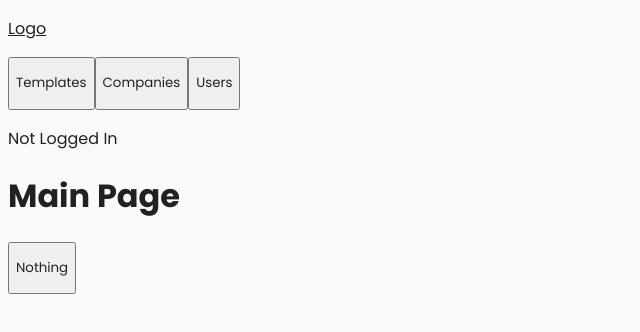
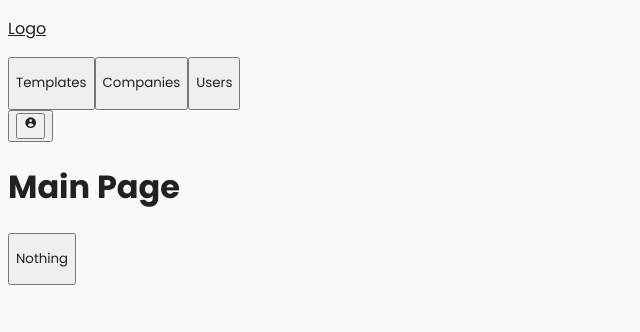
Before and after one commit to SeevProject/webapp, a React (Vite) app: page / in a window 1280 px wide. Shown: the top 332 px of the page, without its empty margins (0-640 px from the left). Built offline with nearby package versions, Linux system fonts and the light colour scheme; no server answers.

Commit message:
Add loading and data for Dropdown

```diff
--- a/src/components/Nav.tsx
+++ b/src/components/Nav.tsx
@@ -4,6 +4,7 @@ import { Link, useNavigate } from "react-router-dom";
 import { Button } from "./Button";
 import { useState } from "react";
 import ProfileDropdown from "./ProfileDropdown";
+import { AiOutlineLoading } from "react-icons/ai";
 
 export function Nav() {
 	const [activeButton, setActiveButton] = useState("templates");
@@ -65,15 +66,14 @@ export function Nav() {
 				</div>
 				{/* Three buttons inside the admin route End */}
 
-				<div className="flex flex-row gap-2">
-					{userInfoQuery.isLoading ? (
-						<p>Loading...</p>
-					) : !userInfoQuery.data ? (
-						<p>Not Logged In</p>
-					) : (
-						<ProfileDropdown />
-					)}
-				</div>
+				{/* The dropdown */}
+				{userInfoQuery.isLoading ? (
+					<AiOutlineLoading className="h-8 w-8 animate-spin" />
+				) : !userInfoQuery.data ? (
+					<ProfileDropdown notLoggedIn />
+				) : (
+					<ProfileDropdown />
+				)}
 			</div>
 		</div>
 	);
--- a/src/components/ProfileDropdown.tsx
+++ b/src/components/ProfileDropdown.tsx
@@ -3,12 +3,13 @@ import { Menu, Transition } from "@headlessui/react";
 import { HiUserCircle, HiCog, HiArrowRight } from "react-icons/hi";
 import { tryLogout } from "../data/mutations";
 import { useMutation } from "@tanstack/react-query";
+import { Button } from "./Button";
 
 function classNames(...classes) {
 	return classes.filter(Boolean).join(" ");
 }
 
-export default function ProfileDropdown() {
+export default function ProfileDropdown(props: { notLoggedIn?: boolean }) {
 	// try to logout
 	const logoutMutation = useMutation({
 		mutationKey: ["logout"],
@@ -22,8 +23,11 @@ export default function ProfileDropdown() {
 		>
 			<div className="text-white outline-none">
 				{/* Fix  color and hover amd item hover and make center*/}
-				<Menu.Button className="ring-gray-300 inline-flex items-center justify-center rounded-[0.6rem] bg-accentPrimary px-[0.65rem] py-2 text-sm font-semibold ring-inset">
-					<HiUserCircle className="h-7 w-7" />
+				<Menu.Button>
+					<Button
+						handleClick={() => {}}
+						icon={<HiUserCircle className="h-7 w-7" />}
+					></Button>
 				</Menu.Button>
 			</div>
 
@@ -37,7 +41,14 @@ export default function ProfileDropdown() {
 				leaveTo="transform opacity-0 scale-95"
 			>
 				<Menu.Items className="ring-black absolute right-[-2.4rem]  mt-2 w-[8rem] origin-top-right rounded-lg border border-border bg-box shadow-lg ring-opacity-5 focus:outline-none ">
-					<div className="py-1">
+					{/* if the user is not logged in */}
+					{props.notLoggedIn ? (
+						<Menu.Item>
+							<p>You're not logged in</p>
+						</Menu.Item>
+					) : (
+						// if the user is logged in
+						<>
 							<Menu.Item>
 								{({ active }) => (
 									<a
@@ -68,7 +79,9 @@ export default function ProfileDropdown() {
 									</button>
 								)}
 							</Menu.Item>
-					</div>
+						</>
+						// if the user is logged in end
+					)}
 				</Menu.Items>
 			</Transition>
 		</Menu>
```
Lines whose indentation alone changed are shown as unchanged.
